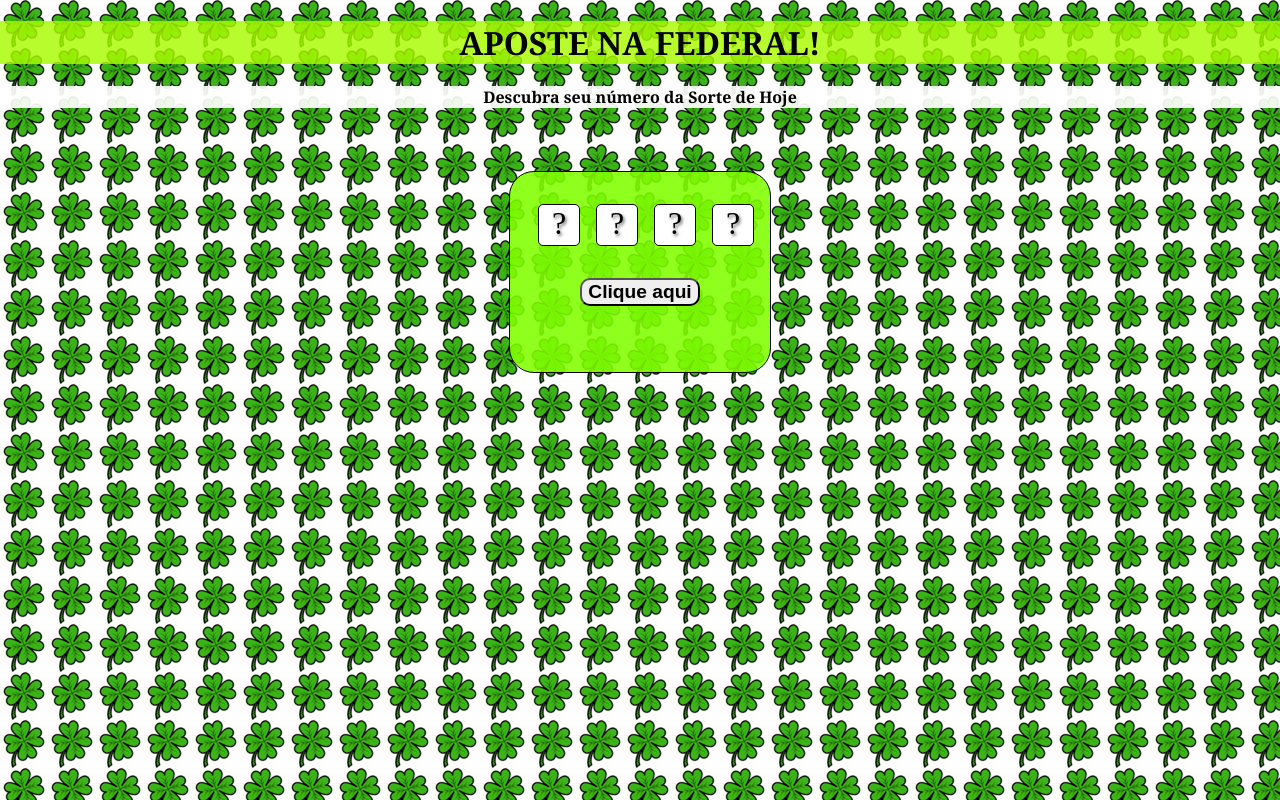
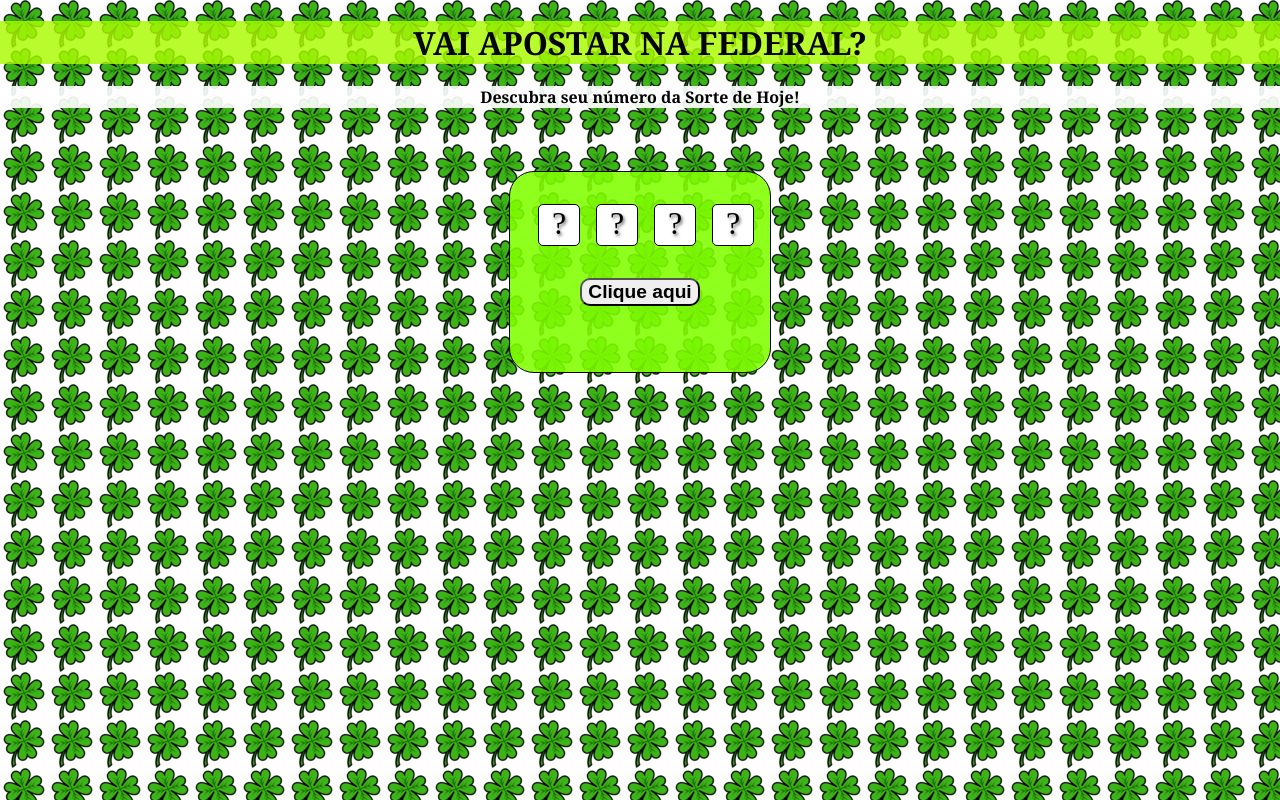
Before and after one commit to Anderson583/republica, a plain HTML site: page Sorteio/number.html in a window 1280 px wide. Drawn offline with Linux system fonts and the light colour scheme.

Commit message:
vai apostar?

```diff
--- a/Sorteio/number.html
+++ b/Sorteio/number.html
@@ -26,8 +26,8 @@
     </script>
 </head>
 <body>
-  <H1>APOSTE NA FEDERAL!</H1>
-  <h2>Descubra seu número da Sorte de Hoje</h2>
+  <H1>VAI APOSTAR NA FEDERAL?</H1>
+  <h2>Descubra seu número da Sorte de Hoje!</h2>
   <main>
    <div>
     <p id="0">?</p>
```
